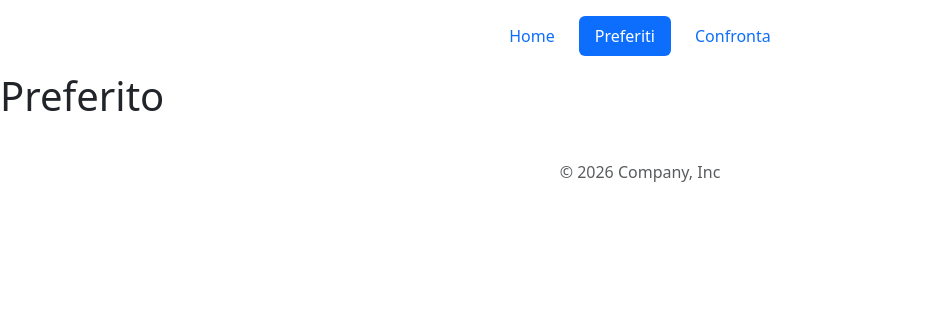
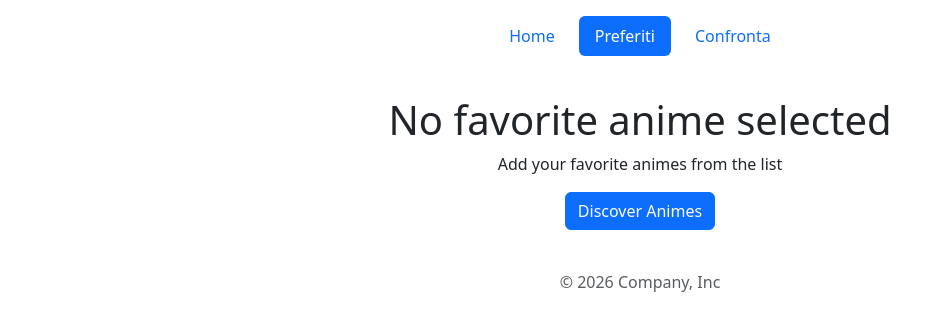
Before and after one commit to gabriele-chiocca/progetto-finale-spec-frontend-front, a React (Vite) app: page /favorites in a window 1280 px wide. Shown: the top 330 px of the page, without its empty margins (0-949 px from the left). Built offline with nearby package versions, Linux system fonts and the light colour scheme.

Commit message:
structure Favorites

```diff
--- a/src/pages/Favorites.jsx
+++ b/src/pages/Favorites.jsx
@@ -1,5 +1,57 @@
+import { useContext } from 'react';
+import { FavoritesContext } from '../context/FavoritesContext';
+import { Link } from 'react-router-dom';
+import { useState, useEffect } from 'react';
+import { getAnimesById } from '../services/animeApi';
+
 function Favorites() {
-  return <h1>Preferito</h1>;
+  const { favoriteIds, addToFavorite, removeFavorite, isFavorite } =
+    useContext(FavoritesContext);
+
+  const [animes, setAnimes] = useState([]);
+  const [error, setError] = useState('');
+
+  if (favoriteIds.length === 0) {
+    return (
+      <div className="container">
+        <div className="text-center mt-4">
+          <h1>No favorite anime selected</h1>
+          <p>Add your favorite animes from the list</p>
+          <Link to={'/'} className="btn btn-primary">
+            Discover Animes
+          </Link>
+        </div>
+      </div>
+    );
+  }
+
+  useEffect(() => {
+    async function loadSingleAnime() {
+      const data = await getAnimesById(favoriteIds);
+      console.log(data);
+      setAnimes(data);
+
+      try {
+      } catch (error) {
+        console.error(error);
+        setError(error.message);
+      }
+    }
+
+    loadSingleAnime();
+  }, [favoriteIds]);
+
+  return (
+    <div className="container">
+      <h1 className="text-center">Favorites Anime</h1>
+
+      <div className="row">
+        {animes.map((anime) => {
+          return <AnimeCard anime={anime} key={anime.id} />;
+        })}
+      </div>
+    </div>
+  );
 }
 
 export default Favorites;
```
